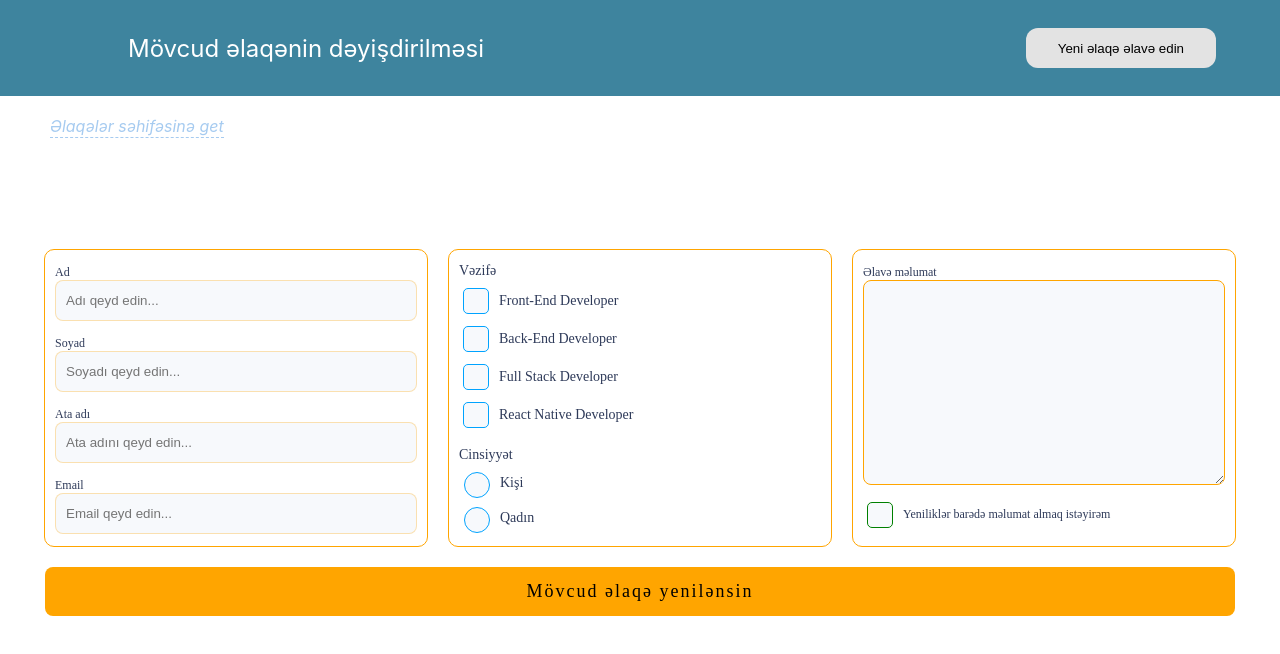
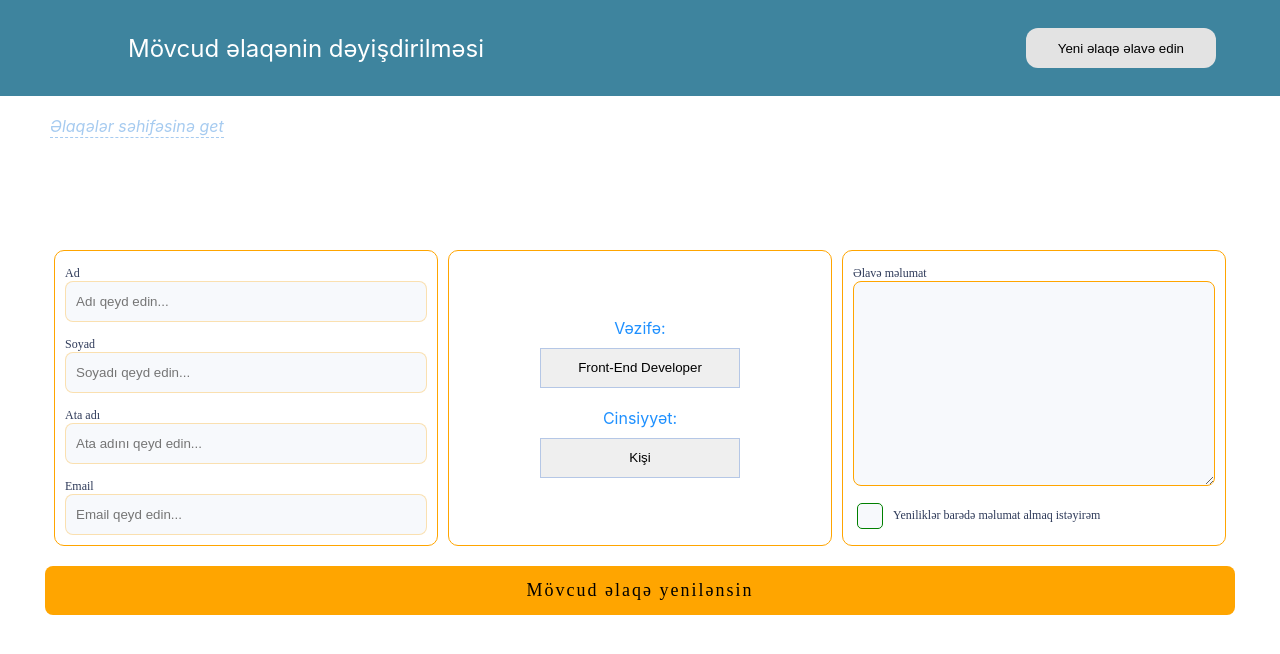
Before and after one commit to RamazanALiyev/Contactlist, a React (Create React App) app: page /contacts/edit in a window 1280 px wide. Shown: the top 654 px of the page. Built offline with nearby package versions, Linux system fonts and the light colour scheme.

Commit message:
some issues solved

```diff
--- a/package.json
+++ b/package.json
@@ -9,6 +9,7 @@
     "nanoid": "^4.0.0",
     "react": "^18.2.0",
     "react-dom": "^18.2.0",
+    "react-hot-toast": "^2.3.0",
     "react-icons": "^4.4.0",
     "react-router-dom": "^6.3.0",
     "react-scripts": "5.0.1",
--- a/src/App.js
+++ b/src/App.js
@@ -7,19 +7,38 @@ import Header from "./components/Header/Header";
 import CreateNewForm from "./Pages/CreateNewForm/CreateNewForm";
 import Edit from "./Pages/Edit/Edit";
 import ErrorPage from "./Pages/ErrorPage/ErrorPage";
+import { Toaster } from "react-hot-toast";
+import DetailInformationEachContact from "./Pages/DetailInformationEachContact/DetailInformationEachContact";
 function App() {
 	const [contacts, setContacts] = useState(
 		JSON.parse(localStorage.getItem("contacts")) || []
 	);
-	const data = { contacts, setContacts };
+	const [eachNewIdContact, setEachNewIdContact] = useState();
+	const data = { contacts, setContacts, eachNewIdContact, setEachNewIdContact };
 	return (
 		<MainContext.Provider value={data}>
+			<Toaster position="top-right"
+				toastOptions={{
+					duration: 2000,
+					style: {
+						background: '#363636',
+						color: '#fff',
+					},
+					success: {
+						duration: 2000,
+						theme: {
+							primary: 'green',
+							secondary: 'black',
+						},
+					},
+				}} />
 			<Header />
 			<Routes>
 				<Route path="/" element={<Home />} />
 				<Route path="/contacts" element={<Contacts />} />
 				<Route path="/contacts/new" element={<CreateNewForm />} />
 				<Route path="/contacts/edit" element={<Edit />} />
+				<Route path="/contacts/detail" element={<DetailInformationEachContact />} />
 				<Route path="*" element={<ErrorPage />} />
 			</Routes>
 		</MainContext.Provider>
--- a/src/Pages/Contacts/Contacts.js
+++ b/src/Pages/Contacts/Contacts.js
@@ -5,12 +5,26 @@ import { AiTwotoneDelete } from "react-icons/ai";
 import "./_contacts.scss";
 import { Link } from "react-router-dom";
 import { useContext, MainContext } from "../../context";
+import { toast } from "react-hot-toast";
 
 function Contacts() {
-	const { contacts } = useContext(MainContext);
+	const { contacts, setContacts, setEachNewIdContact } = useContext(MainContext);
 	useEffect(() => {
 		localStorage.setItem("contacts", JSON.stringify(contacts));
 	}, []);
+	const handleEdit = (contact) => {
+		setEachNewIdContact(contact)
+	}
+	const handleInfo = (contact) => {
+		setEachNewIdContact(contact)
+	}
+	const handleDelete = (id) => {
+		const deleted = contacts.filter((contact) => contact.id !== id)
+		setContacts(deleted)
+		console.log(contacts)
+		localStorage.setItem("contacts", JSON.stringify(deleted));
+		toast.error('Mövcud əlaqə silinmişdir!')
+	}
 	return (
 		<div className="ContactsPage">
 			<table className="contacts">
@@ -26,22 +40,24 @@ function Contacts() {
 					</tr>
 				</thead>
 				<tbody>
-					{contacts.map((contact, index) => (
+					{contacts.length === 0 ? <tr className="emptyContactList"><td>Əlaqələr siyahısı boşdur!</td></tr> : contacts.map((contact, index) => (
 						<tr key={index}>
 							<td>{contact.name}</td>
 							<td>{contact.surname}</td>
 							<td>{contact.dadName}</td>
 							<td>{contact.occupation}</td>
 							<td className="info">
-								<BsInfoCircle className="icon" />
+								<Link onClick={() => handleInfo(contact)} to="/contacts/detail">
+									<BsInfoCircle className="icon" />
+								</Link>
 							</td>
 							<td className="edit">
-								<Link to="/contacts/edit">
+								<Link onClick={() => handleEdit(contact)} to="/contacts/edit">
 									<GrFormEdit className="icon" />
 								</Link>
 							</td>
 							<td className="delete">
-								<AiTwotoneDelete className="icon" />
+								<AiTwotoneDelete onClick={() => handleDelete(contact.id)} className="icon" />
 							</td>
 						</tr>
 					))}
--- /dev/null
+++ b/src/Pages/DetailInformationEachContact/DetailInformationEachContact.js
@@ -0,0 +1,15 @@
+import React from 'react'
+import { useContext, MainContext } from '../../context'
+
+function DetailInformationEachContact() {
+    const { eachNewIdContact } = useContext(MainContext)
+    console.log('ssss', eachNewIdContact)
+    console.log()
+    return (
+        <div className='detailInfo'>
+            <h1>{eachNewIdContact.name} haqqında məlumat</h1>
+        </div>
+    )
+}
+
+export default DetailInformationEachContact
--- a/src/Pages/Edit/Edit.js
+++ b/src/Pages/Edit/Edit.js
@@ -1,8 +1,10 @@
 import React, { useId } from "react";
 import "./_edit.scss";
 import { Link } from "react-router-dom";
+import { MainContext, useContext } from "../../context";
 
 function Edit() {
+	const { eachNewIdContact } = useContext(MainContext)
 	const name = useId();
 	const surname = useId();
 	const dad = useId();
@@ -26,13 +28,14 @@ function Edit() {
 							<tr>
 								<td>
 									<label htmlFor={name}>Ad</label>
-									<input id={name} type="text" placeholder="Adı qeyd edin..." />
+									<input id={name} type="text" defaultValue={eachNewIdContact?.name} placeholder="Adı qeyd edin..." />
 								</td>
 							</tr>
 							<tr>
 								<td>
 									<label htmlFor={surname}>Soyad</label>
 									<input
+										defaultValue={eachNewIdContact?.surname}
 										id={surname}
 										type="text"
 										placeholder="Soyadı qeyd edin..."
@@ -43,6 +46,7 @@ function Edit() {
 								<td>
 									<label htmlFor={dad}>Ata adı</label>
 									<input
+										defaultValue={eachNewIdContact?.dadName}
 										id={dad}
 										type="text"
 										placeholder="Ata adını qeyd edin..."
@@ -53,6 +57,7 @@ function Edit() {
 								<td>
 									<label htmlFor={mail}>Email</label>
 									<input
+										defaultValue={eachNewIdContact?.mail}
 										id={mail}
 										type="email"
 										placeholder="Email qeyd edin..."
@@ -61,44 +66,38 @@ function Edit() {
 							</tr>
 						</tbody>
 					</table>
-					<table className="occupation">
-						<tbody>
-							<tr>
-								<td>
-									<label>Vəzifə</label>
-								</td>
-								<td>
-									<input className="cb" id={id1} type="checkbox" />
-									<label htmlFor={id1}>Front-End Developer</label>
-								</td>
-								<td>
-									<input className="cb" id={id2} type="checkbox" />
-									<label htmlFor={id2}>Back-End Developer</label>
-								</td>
-								<td>
-									<input className="cb" id={id3} type="checkbox" />
-									<label htmlFor={id3}>Full Stack Developer</label>
-								</td>
-								<td>
-									<input className="cb" id={id4} type="checkbox" />
-									<label htmlFor={id4}>React Native Developer</label>
-								</td>
-							</tr>
-							<tr>
-								<td>
-									<label>Cinsiyyət</label>
-								</td>
-								<td>
-									<input className="radio" id={id5} type="radio" />
-									<label htmlFor={id5}>Kişi</label>
-								</td>
-								<td>
-									<input className="radio" id={id6} type="radio" />
-									<label htmlFor={id6}>Qadın</label>
-								</td>
-							</tr>
-						</tbody>
-					</table>
+					<div className="centerAddOccupyandGender">
+						<div className="occupation">
+							<label htmlFor="occupationChoose">Vəzifə:</label>
+							<select
+								id="occupationChoose"
+							>
+								<optgroup label="Vəzifəniz:">
+									<option selected={eachNewIdContact?.occupation === 'Front-End Developer' ? true : false} value="Front-End Developer">
+										Front-End Developer
+									</option>
+									<option selected={eachNewIdContact?.occupation === 'Back-End Developer' ? true : false} value="Back-End Developer">Back-End Developer</option>
+									<option selected={eachNewIdContact?.occupation === 'Full Stact Developer' ? true : false} value="Full Stact Developer">
+										Full Stact Developer
+									</option>
+									<option selected={eachNewIdContact?.occupation === 'Node JS MERN Developer' ? true : false} value="Node JS MERN Developer">
+										Node JS MERN Developer
+									</option>
+								</optgroup>
+							</select>
+						</div>
+						<div className="gender">
+							<label htmlFor="genderChoose">Cinsiyyət:</label>
+							<select
+								id="genderChoose"
+							>
+								<optgroup label="Cinsiyyət:">
+									<option selected={eachNewIdContact?.gender === 'Kişi' ? true : false} value="Kişi">Kişi</option>
+									<option selected={eachNewIdContact?.gender === 'Qadın' ? true : false} value="Qadın">Qadın</option>
+								</optgroup>
+							</select>
+						</div>
+					</div>
 					<table>
 						<tbody>
 							<tr>
@@ -106,12 +105,13 @@ function Edit() {
 									<label>Əlavə məlumat</label>
 								</td>
 								<td>
-									<textarea />
+									<textarea defaultValue={eachNewIdContact?.additionalInformation}
+									/>
 								</td>
 							</tr>
 							<tr className="agreeWithApp">
 								<td>
-									<input id={id7} className="cb" type="checkbox" />
+									<input checked={eachNewIdContact?.newAlertsInfo ? true : false} id={id7} className="cb" type="checkbox" />
 									<label htmlFor={id7}>
 										Yeniliklər barədə məlumat almaq istəyirəm
 									</label>
--- a/src/Pages/Edit/_edit.scss
+++ b/src/Pages/Edit/_edit.scss
@@ -88,57 +88,51 @@
 					}
 				}
 			}
-			table.occupation {
-				tr {
-					td {
+			div.centerAddOccupyandGender {
+				border: 1px solid orange;
+				border-radius: 10px;
+				width: 30%;
+				height: 100%;
 				display: flex;
+				flex-direction: column;
+				justify-content: center;
 				align-items: center;
-						margin: 3px 0;
+				div.occupation {
+					width: 100%;
+					display: flex;
+					flex-direction: column;
 					label {
-							font-size: 14px;
+						margin-bottom: 10px;
 					}
-						input.cb {
-							cursor: pointer;
+					margin-bottom: 20px;
+					label {
+						color: dodgerblue;
+					}
+					#occupationChoose {
 						appearance: none;
-							width: 26px;
-							height: 26px;
-							border: 1px solid #00a3ff;
-							border-radius: 5px;
-							position: relative;
-							margin-right: 10px;
-							&:checked {
-								background-color: #00a3ff;
-								&::after {
-									content: "✓";
-									color: #fff;
-									position: absolute;
-									top: 10%;
-									left: 50%;
-									transform: translateX(-50%);
+						padding: 10px;
+						width: 200px;
+						height: 40px;
+						text-align: center;
+						border: 1px solid #b5c7e6;
 					}
 				}
+				div.gender {
+					width: 100%;
+					display: flex;
+					flex-direction: column;
+					label {
+						margin-bottom: 10px;
+						color: dodgerblue
 					}
-						input.radio {
-							cursor: pointer;
+					#genderChoose {
+						position: relative;
 						appearance: none;
-							width: 26px;
-							height: 26px;
-							border: 1px solid #00a3ff;
-							border-radius: 50%;
-							position: relative;
-							margin-right: 10px;
-							&:checked {
-								background-color: #00a3ff;
-								&::after {
-									content: "✓";
-									color: #fff;
-									position: absolute;
-									top: 10%;
-									left: 50%;
-									transform: translateX(-50%);
-								}
-							}
-						}
+						padding: 10px;
+						width: 200px;
+						height: 40px;
+						text-align: center;
+						border: 1px solid #b5c7e6;
 					}
 				}
 			}
--- a/src/components/Header/Header.js
+++ b/src/components/Header/Header.js
@@ -15,8 +15,12 @@ function Header() {
 			{params.pathname === "/contacts/edit" && (
 				<span className="HeaderTextTitle">Mövcud əlaqənin dəyişdirilməsi</span>
 			)}
+			{params.pathname === "/contacts/detail" && (
+				<span className="HeaderTextTitle">Mövcud əlaqə haqqlnda ətraflı məlumat</span>
+			)}
 			{params.pathname !== "/contacts" &&
 				params.pathname !== "/contacts/new" &&
+				params.pathname !== "/contacts/detail" &&
 				params.pathname !== "/contacts/edit" && (
 					<span className="HeaderTextTitle">Belə bir səhifə mövcud deyil</span>
 				)}
```
Also changed, not shown: src/Pages/Contacts/_contacts.scss (+43 -9 lines), src/Pages/CreateNewForm/CreateNewForm.js (+11 -0 lines), src/Pages/DetailInformationEachContact/_detailInformationEachContact.scss (added), 1 other file (tests, documents, lock files or other folders). Lines whose indentation alone changed are shown as unchanged.
